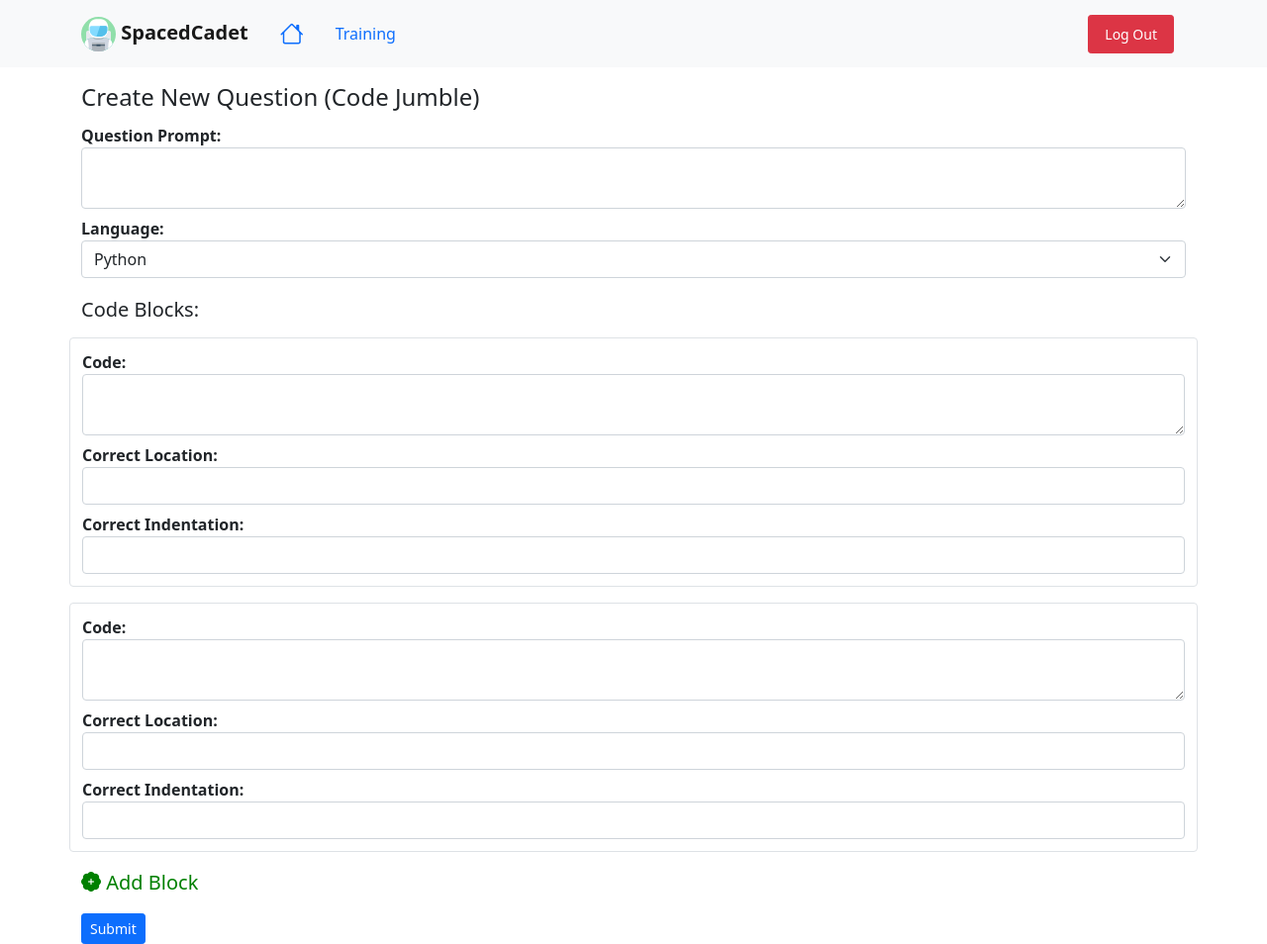
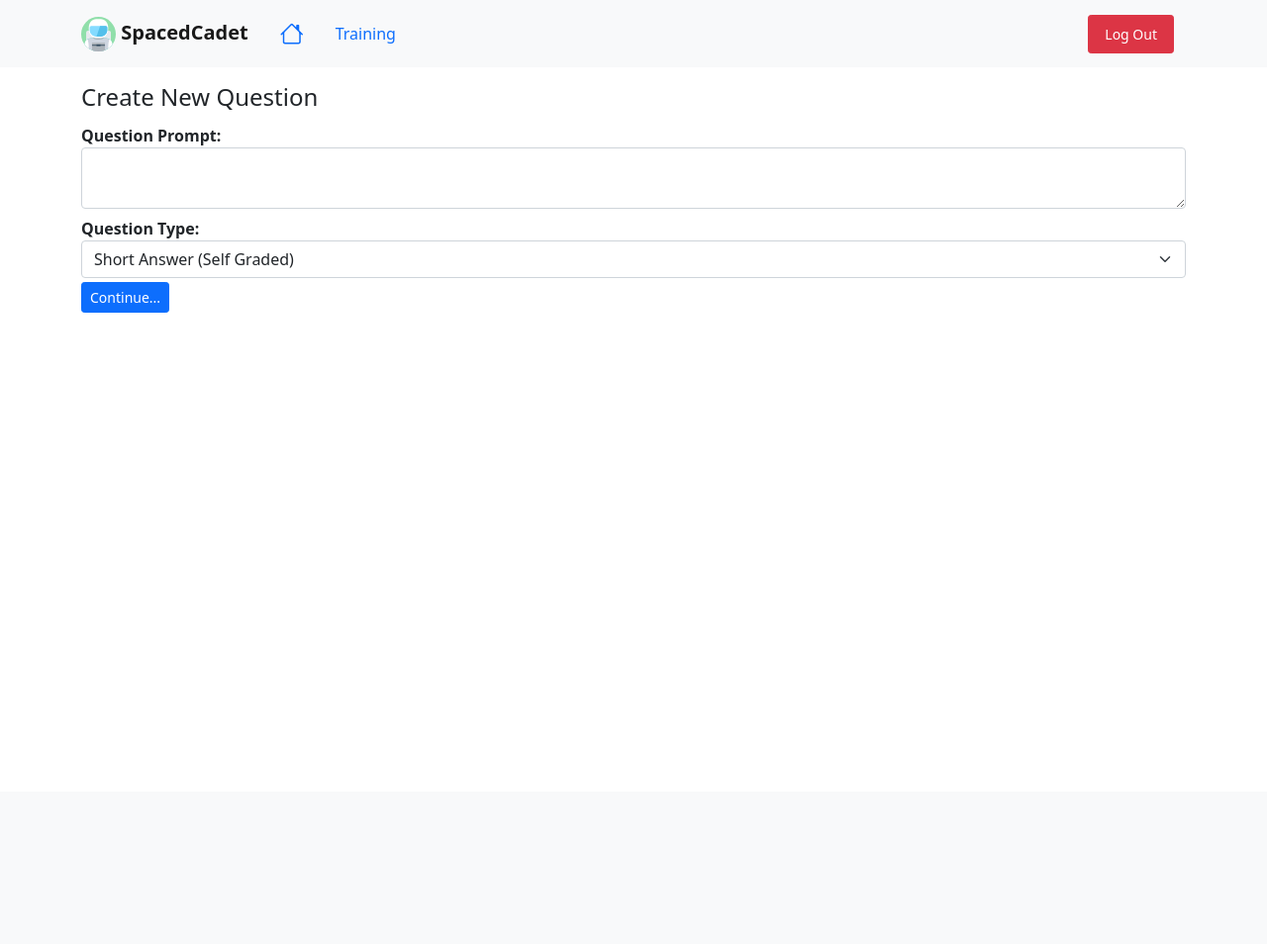
Before and after one commit to SatGarcia/spaced-cadet, a Flask app: page /course/1/new-question in a window 1280 px wide. Shown: the whole page at 99% size. After the commit the page ends 316 px from the top, so only its background shows below. Run offline with Flask 2, Linux system fonts and the light colour scheme; a user stored in the database is signed in; data comes from the database, SQL or seed files in the repository; some libraries are stand-ins or nearby versions.

Commit message:
split creation of new question into two steps: prompt+type followed by details

```diff
--- a/app/templates/create_new_question.html
+++ b/app/templates/create_new_question.html
@@ -3,51 +3,19 @@
 
 {% block body %}
     <div class="container pt-3">
-        <h4>Create New Question (Code Jumble)</h4>
+        <h4>Create New Question</h4>
 
 		<div class="row">
-			<form method="POST" action="{{ url_for('user_views.create_code_jumble') }}">
+			<form method="POST" action="">
 				{{ form.csrf_token }}
 				{{ form.section_id }}
 
                 {{ forms.input(form.prompt) }}
-                {{ forms.input(form.language, form_class="form-select") }}
-
-                <h5 class="pt-3">Code Blocks:</h5>
-
-                {% if form.code_blocks.errors %}
-                    <span class="is-invalid"></span>
-                    <div class="ms-1 invalid-feedback">
-                        ERROR:
-                        {% for error in form.code_blocks.errors %}
-                            {{ error }}
-                        {% endfor %}
-                    </div>
-                {% endif %}
-
-                <ul class="list-unstyled" id="jumble-blocks">
-                {% for block_form in form.code_blocks %}
-                    <li class="row border rounded my-3 py-2" block_num="{{loop.index0}}">
-                        {{ block_form.csrf_token }}
-                        <ul class="list-unstyled">
-                            <li>{{ forms.input(block_form.code) }}</li>
-                            <li>{{ forms.input(block_form.correct_index) }}</li>
-                            <li>{{ forms.input(block_form.correct_indent) }}</li>
-                        </ul>
-                    </li>
-                {% endfor %}
-                </ul>
-
-                <div class="my-3" style="color: green; font-size: 1.25rem;">
-                    <i class="bi-patch-plus-fill" onclick="add_jumble_block()"></i>
-                    Add Block
-                </div>
+                {{ forms.input(form.type, form_class="form-select") }}
 
                 {{ form.submit(class_="btn btn-primary btn-sm") }}
 			</form>
 		</div>
     </div>
 
-    <script src="{{ url_for('static', filename='js/jumble-form.js') }}"></script>
-
 {% endblock %}
--- a/app/user_views.py
+++ b/app/user_views.py
@@ -41,16 +41,27 @@ def markdown_to_html(markdown_text, code_linenums=True):
 def root():
     return render_template("home.html")
 
-@user_views.route('/course/<int:course_id>/new-question')
+@user_views.route('/course/<int:course_id>/new-question', methods=['GET', 'POST'])
 @login_required
 def create_new_question(course_id):
     s = Section.query.filter_by(id=course_id).first()
     if not s:
         abort(404)
 
-    form = NewJumbleQuestionForm(section_id=course_id)
+    form = NewQuestionForm(section_id=course_id)
+
+    if form.validate_on_submit():
+        if form.type.data == "code-jumble":
+            form = NewJumbleQuestionForm(section_id=course_id,
+                                         prompt=form.prompt.data)
+            return render_template("create_new_code_jumble.html",
+                                   page_title="Cadet: Create New Quesion (Code Jumble)",
+                                   form=form)
+        else:
+            flash("Unsupported question type.", "warning")
+
     return render_template("create_new_question.html",
-                           page_title="Cadet: Create New Quesion (Code Jumble)",
+                           page_title="Cadet: Create New Quesion",
                            form=form)
 
 @user_views.route('/new-question/jumble', methods=['POST'])
@@ -81,7 +92,7 @@ def create_code_jumble():
         return redirect(url_for(".create_new_question",
                                 course_id=form.section_id.data))
 
-    return render_template("create_new_question.html",
+    return render_template("create_new_code_jumble.html",
                            page_title="Cadet: Create New Quesion (Code Jumble)",
                            form=form)
 
@@ -650,6 +661,19 @@ class JumbleBlockForm(FlaskForm):
     correct_indent = IntegerField('Correct Indentation',
                                   [NumberRange(min=0, max=4), InputRequired()])
 
+class NewQuestionForm(FlaskForm):
+    section_id = HiddenField("Section ID")
+    prompt = TextAreaField("Question Prompt", [DataRequired()])
+    type = SelectField("Question Type",
+                           validators=[InputRequired()],
+                           choices=[
+                               ('short-answer', "Short Answer (Self Graded)"),
+                               ('auto-check', "Short Answer (Auto Graded)"),
+                               ('multiple-choice', "Multiple Choice"),
+                               ('code-jumble', "Code Jumble"),
+                           ])
+    submit = SubmitField("Continue...")
+
 class NewJumbleQuestionForm(FlaskForm):
     section_id = HiddenField("Section ID")
     prompt = TextAreaField("Question Prompt", [DataRequired()])
```
Also changed, not shown: app/templates/create_new_code_jumble.html (added, +53 -0 lines).
